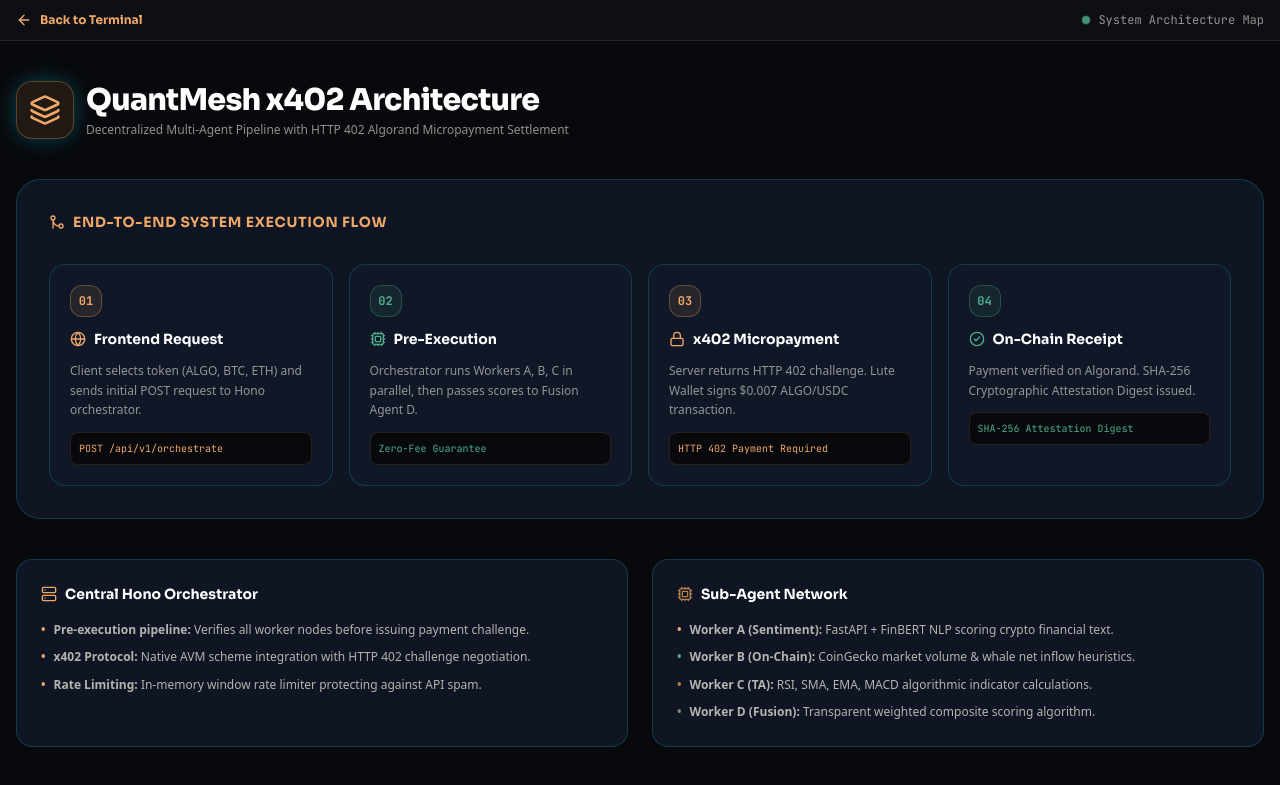
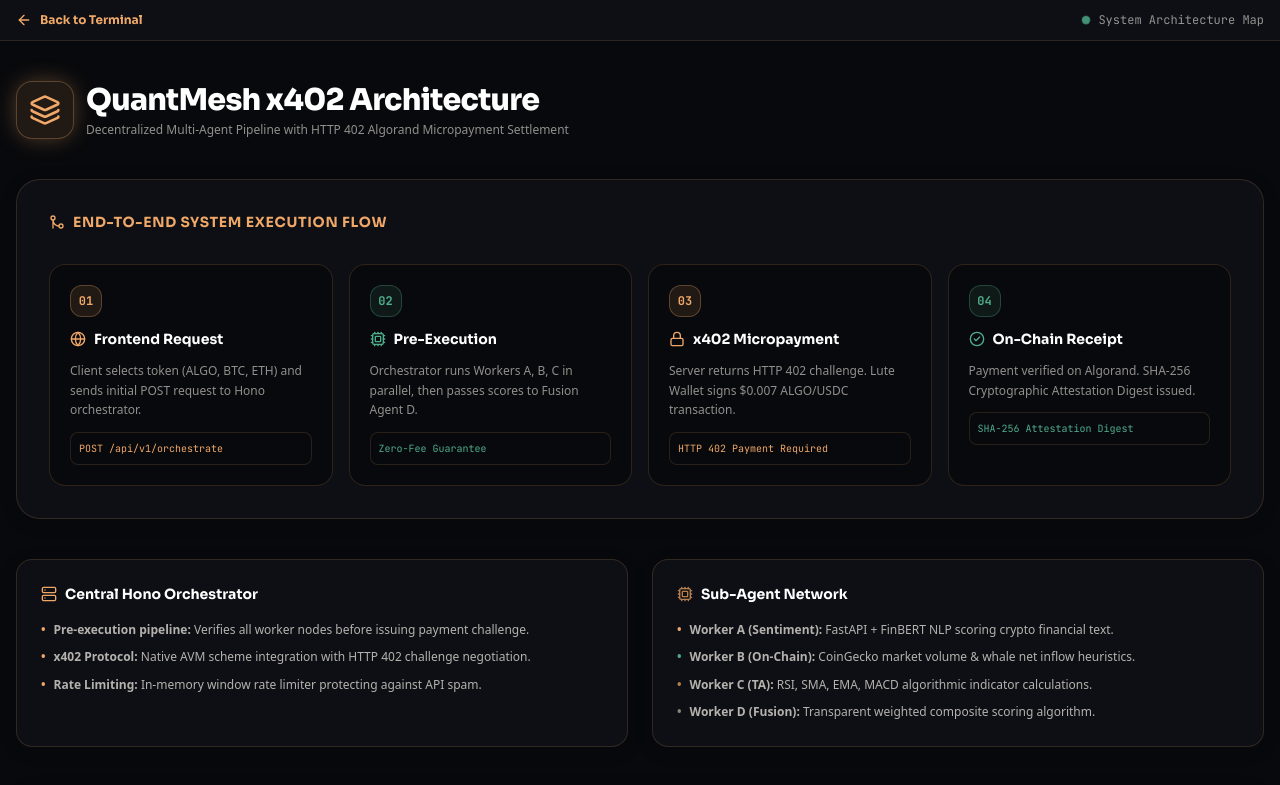
Before and after one commit to dhanrajgupta2736/quantmesh-x402, a Next.js app in the folder frontend/: page /architecture in a window 1280 px wide. Shown: the top 785 px of the page. Built offline with nearby package versions, Linux system fonts and the light colour scheme; what @txnlab/use-wallet-react would draw is missing.

Commit message:
fix(ui): restore signature phosphor dark palette and make theme toggle ultra-compact (w-8 h-8)

```diff
--- a/frontend/src/app/globals.css
+++ b/frontend/src/app/globals.css
@@ -1,59 +1,57 @@
 @import "tailwindcss";
 
 :root {
-  /* Default: Cyber Neon Dark Mode */
-  --bg-main: #0B0F19;
-  --ink-950: #0B0F19;
-  --ink-900: #111827;
-  --ink-800: #1E293B;
-  --ink-700: #334155;
+  /* Signature Phosphor Dark Mode (Default) */
+  --bg-main: #08090C;
+  --ink-950: #08090C;
+  --ink-900: #0D0F14;
+  --ink-800: #14171E;
+  --ink-700: #1C202A;
 
-  --line: rgba(34, 211, 238, 0.2);
-  --line-strong: rgba(34, 211, 238, 0.45);
+  --line: rgba(240, 168, 104, 0.16);
+  --line-strong: rgba(240, 168, 104, 0.35);
 
-  --phosphor: #06B6D4;
-  --phosphor-dim: #0284C7;
-  --phosphor-glow: rgba(6, 182, 212, 0.5);
+  --phosphor: #F0A868;
+  --phosphor-dim: #B87F4C;
+  --phosphor-glow: rgba(240, 168, 104, 0.45);
 
-  --accent-gold: #F59E0B;
-  --accent-purple: #A855F7;
+  --signal-bull: #4FAE8C;
+  --signal-bear: #C4685A;
+  --signal-neutral: #8A8578;
 
-  --signal-bull: #10B981;
-  --signal-bear: #EF4444;
-  --signal-neutral: #94A3B8;
-
-  --foreground: #F8FAFC;
-  --foreground-muted: rgba(248, 250, 252, 0.7);
-  --card-bg: rgba(17, 24, 39, 0.85);
-  --card-hover: rgba(30, 41, 59, 0.9);
+  --foreground: #EDE9E1;
+  --foreground-muted: rgba(237, 233, 225, 0.65);
+  --card-bg: #0D0F14;
+  --card-inner: #08090C;
+  --card-hover: #14171E;
+  --text-heading: #FFFFFF;
 }
 
 [data-theme="light"] {
-  /* Sleek Electric Light Mode */
-  --bg-main: #F8FAFC;
-  --ink-950: #F8FAFC;
+  /* Sleek Modern Light Mode - Crisp & Cohesive */
+  --bg-main: #F1F5F9;
+  --ink-950: #F1F5F9;
   --ink-900: #FFFFFF;
-  --ink-800: #F1F5F9;
+  --ink-800: #F8FAFC;
   --ink-700: #E2E8F0;
 
-  --line: rgba(2, 132, 199, 0.22);
-  --line-strong: rgba(2, 132, 199, 0.5);
+  --line: rgba(217, 119, 6, 0.22);
+  --line-strong: rgba(217, 119, 6, 0.45);
 
-  --phosphor: #0284C7;
-  --phosphor-dim: #0369A1;
-  --phosphor-glow: rgba(2, 132, 199, 0.35);
-
-  --accent-gold: #D97706;
-  --accent-purple: #9333EA;
+  --phosphor: #D97706;
+  --phosphor-dim: #B45309;
+  --phosphor-glow: rgba(217, 119, 6, 0.22);
 
   --signal-bull: #059669;
   --signal-bear: #DC2626;
   --signal-neutral: #64748B;
 
-  --foreground: #0F172A;
-  --foreground-muted: rgba(15, 23, 42, 0.75);
-  --card-bg: rgba(255, 255, 255, 0.95);
-  --card-hover: rgba(241, 245, 249, 0.95);
+  --foreground: #1E293B;
+  --foreground-muted: #64748B;
+  --card-bg: #FFFFFF;
+  --card-inner: #F8FAFC;
+  --card-hover: #F1F5F9;
+  --text-heading: #0F172A;
 }
 
 @layer base {
@@ -62,7 +60,7 @@
     color: var(--foreground);
     font-family: 'Inter', system-ui, -apple-system, sans-serif;
     min-height: 100vh;
-    transition: background-color 0.3s ease, color 0.3s ease;
+    transition: background-color 0.25s ease, color 0.25s ease;
   }
 }
 
@@ -78,14 +76,13 @@
 .ink-panel {
   background-color: var(--card-bg);
   border: 1px solid var(--line);
-  backdrop-filter: blur(16px);
-  transition: all 0.3s ease;
+  box-shadow: 0 4px 20px -2px rgba(0, 0, 0, 0.15);
+  transition: all 0.25s ease;
 }
 
 .ink-card {
-  background-color: var(--card-bg);
+  background-color: var(--card-inner);
   border: 1px solid var(--line);
-  backdrop-filter: blur(12px);
   transition: all 0.25s cubic-bezier(0.4, 0, 0.2, 1);
 }
 
--- a/frontend/src/app/page.tsx
+++ b/frontend/src/app/page.tsx
@@ -351,22 +351,16 @@
               Architecture
             </a>
 
-            {/* Theme Mode Switcher Toggle */}
+            {/* Compact Theme Mode Switcher Toggle */}
             <button
               onClick={() => setTheme(t => t === 'dark' ? 'light' : 'dark')}
-              className="px-3 py-2 rounded-xl bg-[var(--ink-800)] border border-[var(--line)] hover:border-[var(--line-strong)] text-xs font-bold flex items-center gap-1.5 transition-all cursor-pointer"
+              className="w-8 h-8 rounded-xl bg-[#0D0F14] border border-[#F0A868]/20 hover:border-[#F0A868]/50 text-[#F0A868] hover:bg-[#14171E] flex items-center justify-center transition-all cursor-pointer shadow-sm"
               title={`Switch to ${theme === 'dark' ? 'Light' : 'Dark'} Mode`}
             >
               {theme === 'dark' ? (
-                <>
-                  <Sun className="w-3.5 h-3.5 text-amber-400" />
-                  <span className="text-amber-400 text-xs">Light</span>
-                </>
+                <Sun className="w-4 h-4 text-[#F0A868]" />
               ) : (
-                <>
-                  <Moon className="w-3.5 h-3.5 text-cyan-600" />
-                  <span className="text-cyan-600 text-xs">Dark</span>
-                </>
+                <Moon className="w-4 h-4 text-[#D97706]" />
               )}
             </button>
 
```
Also changed, not shown: 1 other file (tests, documents, lock files or other folders).
